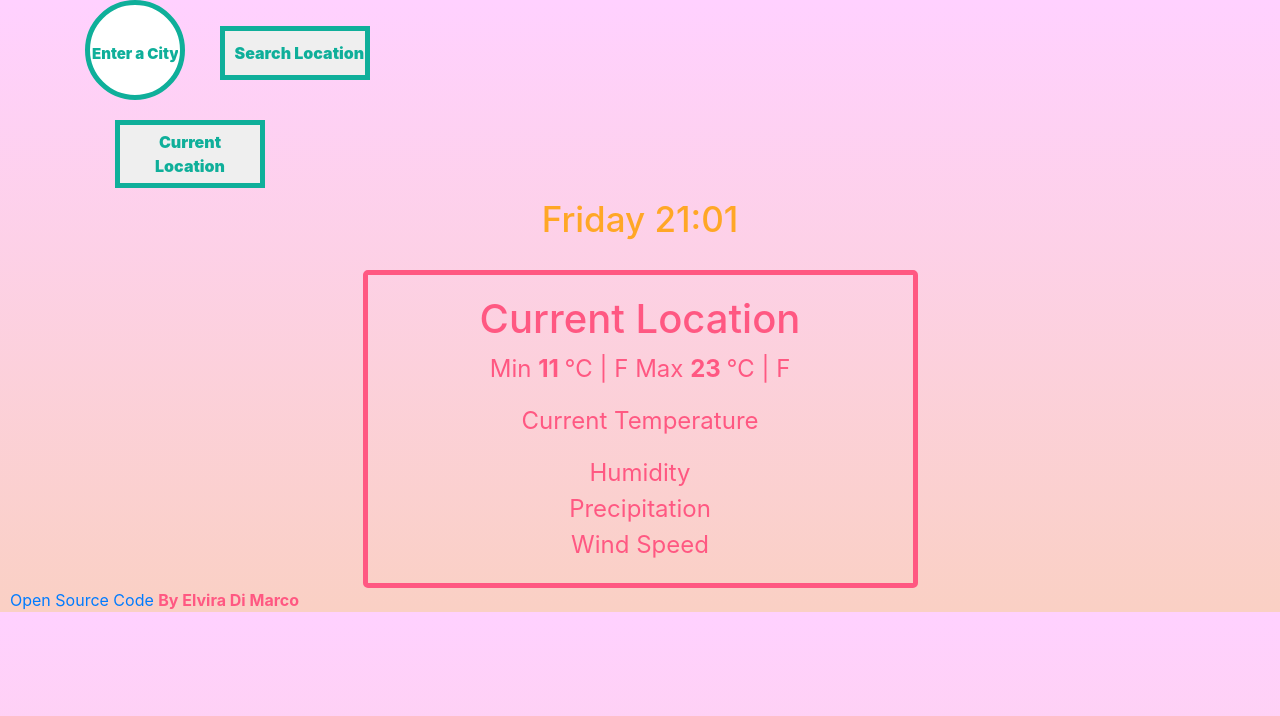
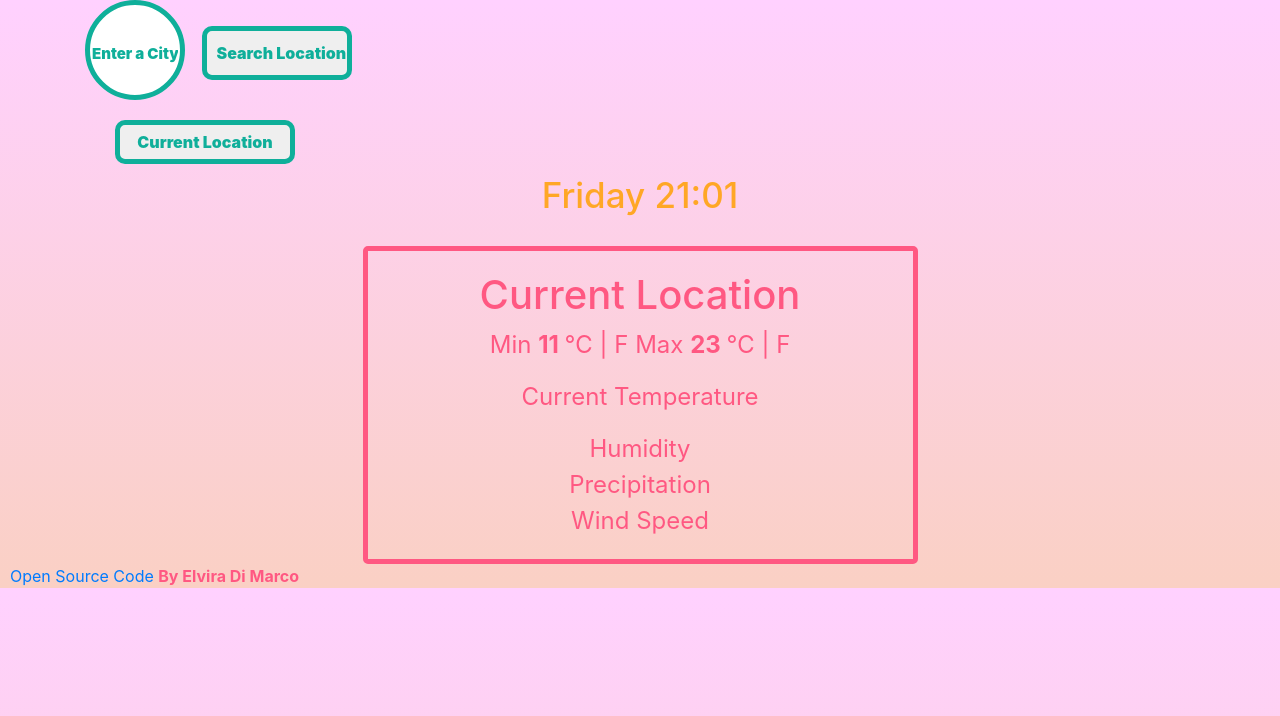
Before and after one commit to Elvira-D/Weather-App-Final-Project, a plain HTML site: page index.html in a window 1280 px wide. Drawn offline with nearby package versions, Linux system fonts and the light colour scheme; no server answers.

Commit message:
Styled buttons & form in CSS

```diff
--- a/index.html
+++ b/index.html
@@ -17,11 +17,12 @@
         <form>
             <input class="city" id="search-city" type="text" placeholder="Enter a City">
             <input class="search" id="search" type="submit" value="Search Location">
-            <button>
-                Current Location
-            </button>
 
         </form>
+
+                <button>
+                    Current Location
+                </button>
 
         <h2 class="date-time" id="date">
             Sunday 31st May 13:30
--- a/src/styles.css
+++ b/src/styles.css
@@ -3,9 +3,10 @@ body {
 }
 
 button {
-    display: block;
+    /* display: block; */
     border: 5px solid #0faf9a;
-    width: 150px;
+    border-radius: 10px;
+    width: 180px;
     height: 150%;
     padding: 5px;
     color: #0faf9a;
@@ -37,12 +38,13 @@ input::placeholder {
 
 .search {
     border: 5px solid #0faf9a;
+    border-radius: 10px;
     width: 150px;
     height: 150%;
     padding: 10px;
     color: #0faf9a;
     font-weight: 900;
-    margin-left: 30px;
+    margin-left: 12px;
 }
 
 .date-time {
```
